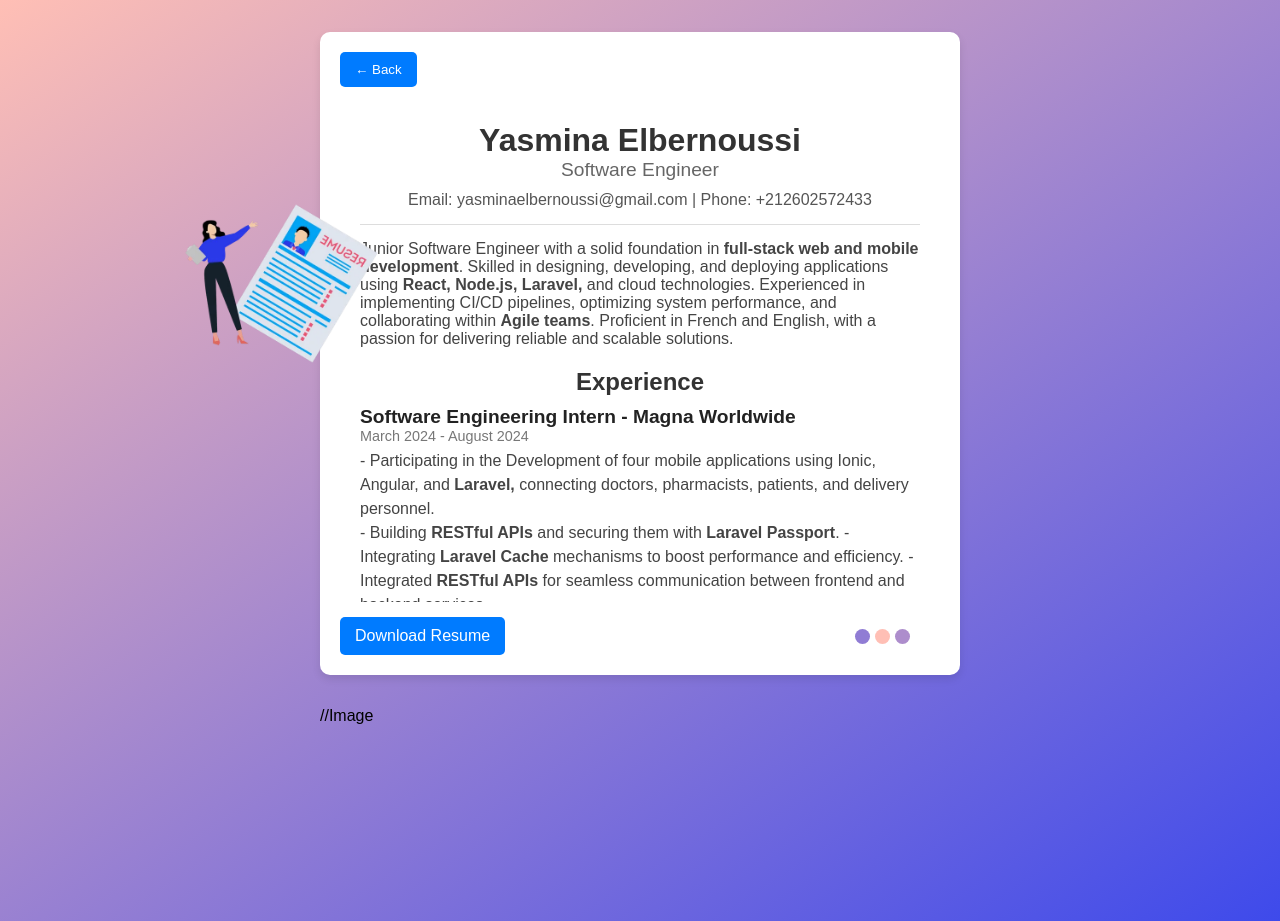
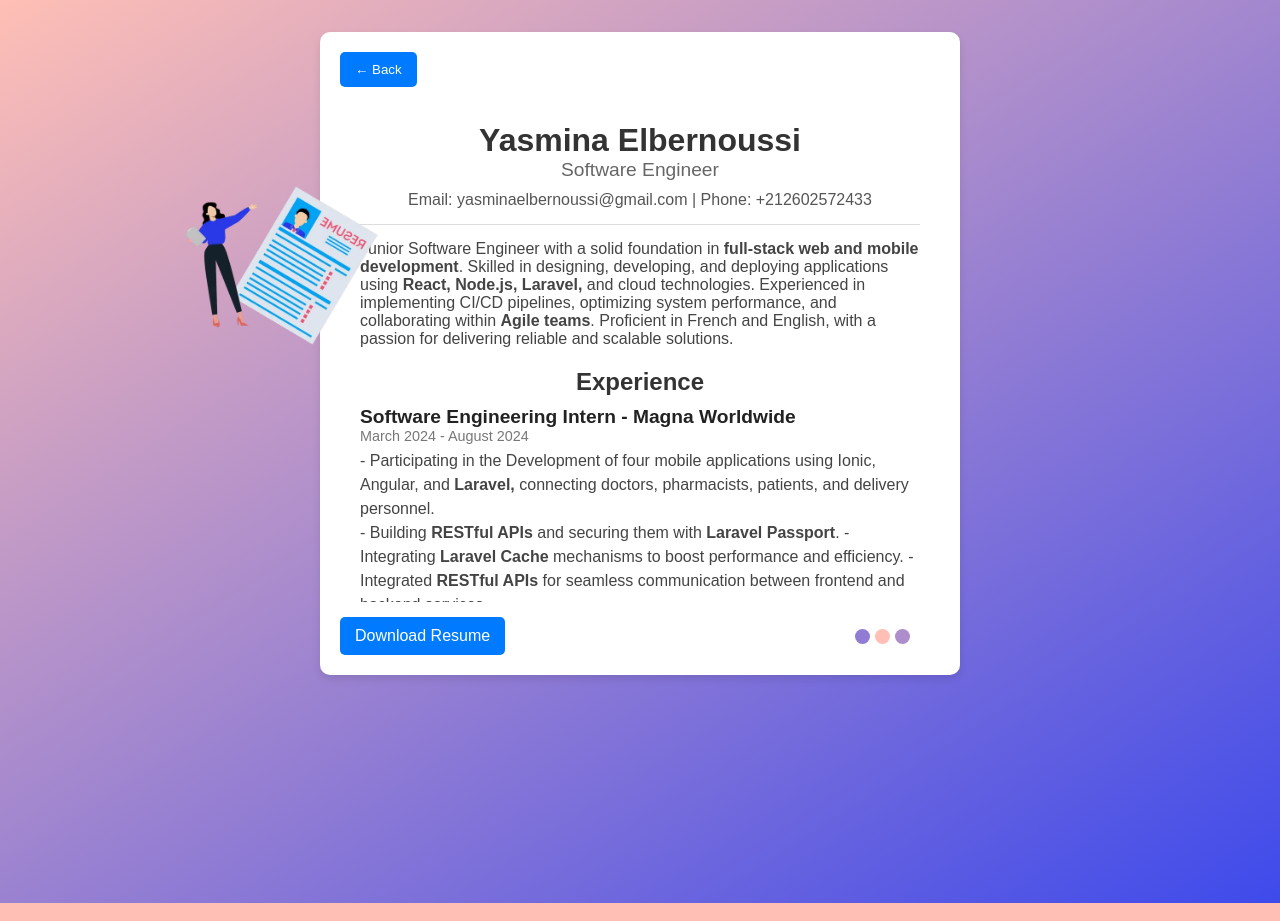
Before and after one commit to e-Yasmina/portfolio, a React (Create React App) app: page /portfolio/resume in a window 1280 px wide. Built offline with nearby package versions, Linux system fonts and the light colour scheme.

Commit message:
Update Resume.js

```diff
--- a/src/Pages/Resume/Resume.js
+++ b/src/Pages/Resume/Resume.js
@@ -145,7 +145,6 @@ const Resume = () => {
     </AnimatePresence>
     </motion.div>
 
-    //Image
     <motion.div {...slideInFromRight}>
     <AnimatePresence>
     {!isAnimatingOut && (
```
